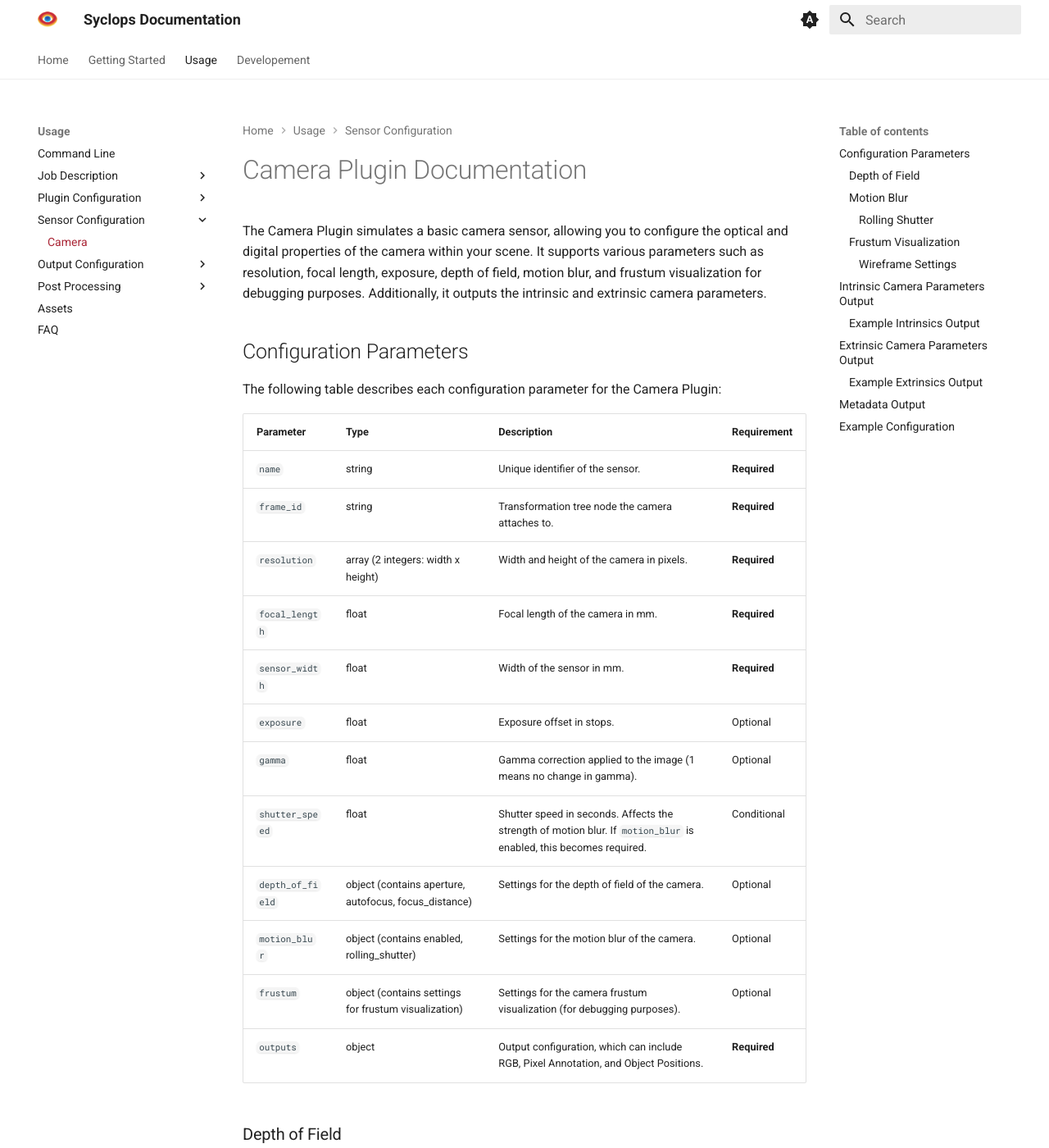
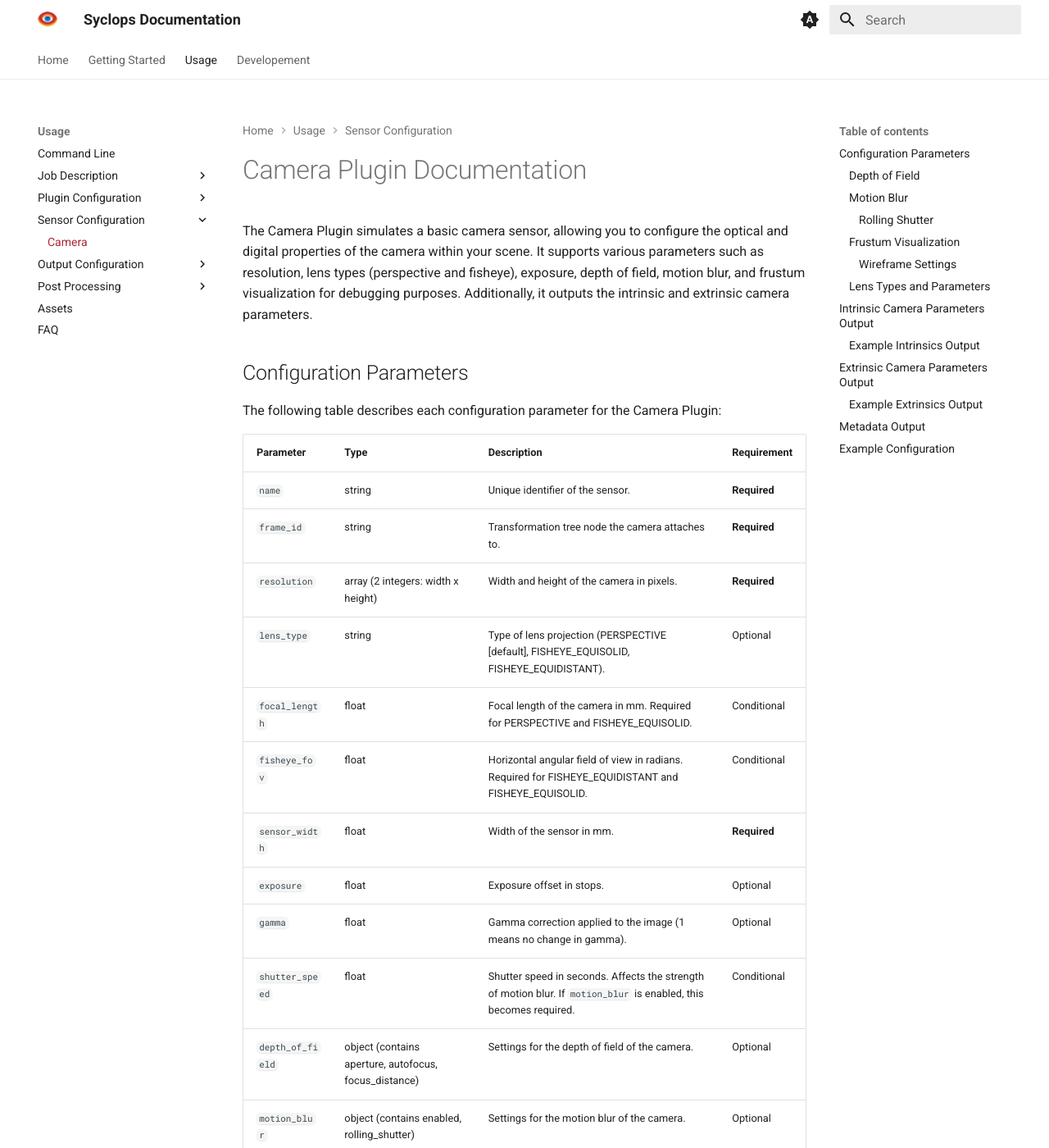
Before and after one commit to DFKI-NI/syclops, an MkDocs documentation site: the page built from docs/docs/usage/job_description/config_descriptions/camera.md, in a window 1280 px wide and 1400 px high. Shown: the whole window at 82% size. Built offline with MkDocs 1.6.1 and Material for MkDocs 9.7.7, drawn with Linux system fonts in a browser that asks for light colours; some of the changed text lies outside the part shown.

Commit message:
Update camera documentation to include lens types and parameters

```diff
--- a/docs/docs/usage/job_description/config_descriptions/camera.md
+++ b/docs/docs/usage/job_description/config_descriptions/camera.md
@@ -1,6 +1,6 @@
 # Camera Plugin Documentation
 
-The Camera Plugin simulates a basic camera sensor, allowing you to configure the optical and digital properties of the camera within your scene. It supports various parameters such as resolution, focal length, exposure, depth of field, motion blur, and frustum visualization for debugging purposes. Additionally, it outputs the intrinsic and extrinsic camera parameters.
+The Camera Plugin simulates a basic camera sensor, allowing you to configure the optical and digital properties of the camera within your scene. It supports various parameters such as resolution, lens types (perspective and fisheye), exposure, depth of field, motion blur, and frustum visualization for debugging purposes. Additionally, it outputs the intrinsic and extrinsic camera parameters.
 
 ## Configuration Parameters
 
@@ -11,7 +11,9 @@
 | `name`           | string                                                | Unique identifier of the sensor.                                                                                   | **Required** |
 | `frame_id`       | string                                                | Transformation tree node the camera attaches to.                                                                   | **Required** |
 | `resolution`     | array (2 integers: width x height)                    | Width and height of the camera in pixels.                                                                          | **Required** |
-| `focal_length`   | float                                                 | Focal length of the camera in mm.                                                                                  | **Required** |
+| `lens_type`      | string                                                | Type of lens projection (PERSPECTIVE [default], FISHEYE_EQUISOLID, FISHEYE_EQUIDISTANT).                          | Optional     |
+| `focal_length`   | float                                                 | Focal length of the camera in mm. Required for PERSPECTIVE and FISHEYE_EQUISOLID.                                  | Conditional  |
+| `fisheye_fov`    | float                                                 | Horizontal angular field of view in radians. Required for FISHEYE_EQUIDISTANT and FISHEYE_EQUISOLID.              | Conditional  |
 | `sensor_width`   | float                                                 | Width of the sensor in mm.                                                                                         | **Required** |
 | `exposure`       | float                                                 | Exposure offset in stops.                                                                                          | Optional     |
 | `gamma`          | float                                                 | Gamma correction applied to the image (1 means no change in gamma).                                                | Optional     |
@@ -61,6 +63,28 @@
 | ------------- | ------- | --------------------------------------|
 | `enabled`     | boolean | Whether to render as wireframe lines. |
 | `thickness`   | number  | Thickness of the wireframe lines.     |
+
+### Lens Types and Parameters
+
+The camera supports three types of lens projections:
+
+1. **PERSPECTIVE** (default)
+   - Requires `focal_length`
+   - Standard perspective projection
+
+2. **FISHEYE_EQUISOLID**
+   - Requires both `focal_length` and `fisheye_fov`
+   - Follows the equisolid angle projection formula
+   - Commonly used in real fisheye lenses
+
+3. **FISHEYE_EQUIDISTANT**
+   - Requires `fisheye_fov`
+   - Linear mapping between angle and image distance
+   - Theoretical fisheye projection
+
+!!! note
+    When using fisheye lens types, the frustum visualization is not supported and will be disabled automatically.
+    Camera extrinsic parameters are not output when using fisheye lens types as they are not supported.
 
 !!! warning
     If `motion_blur` is enabled, `shutter_speed` becomes a required parameter.
```
